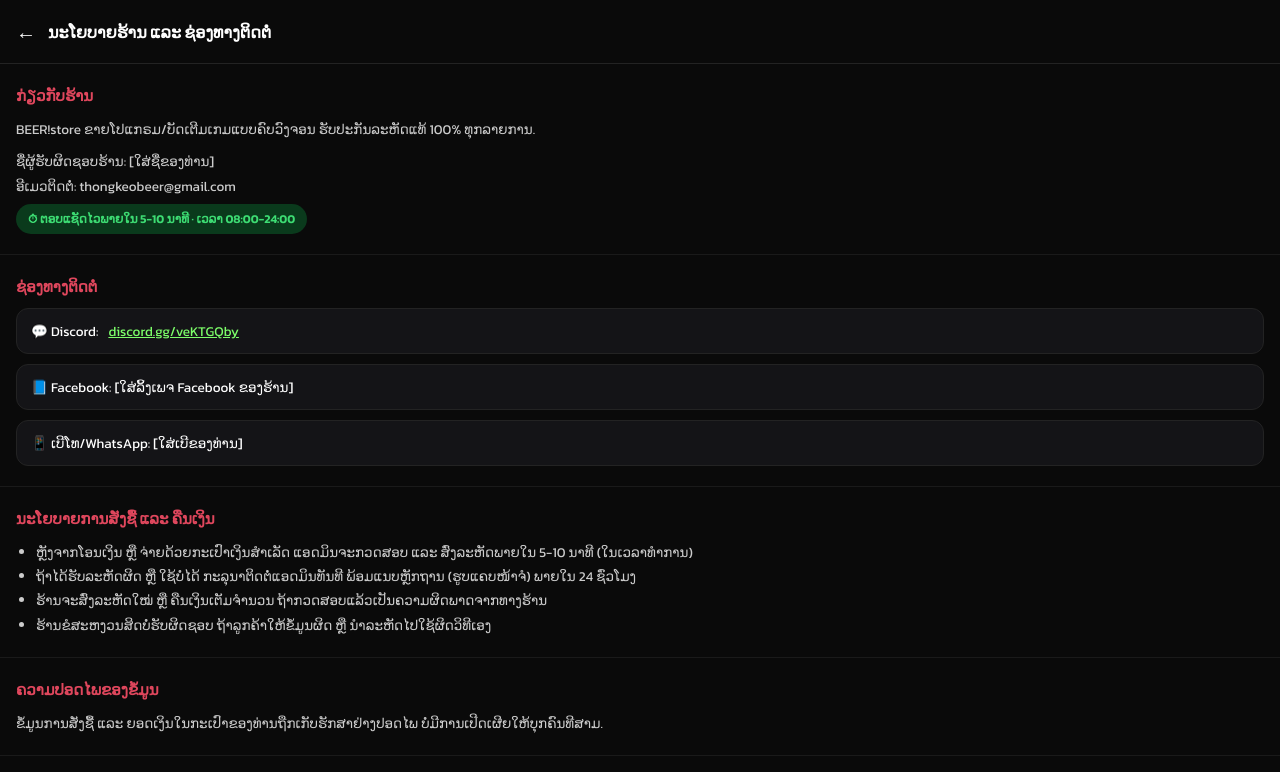
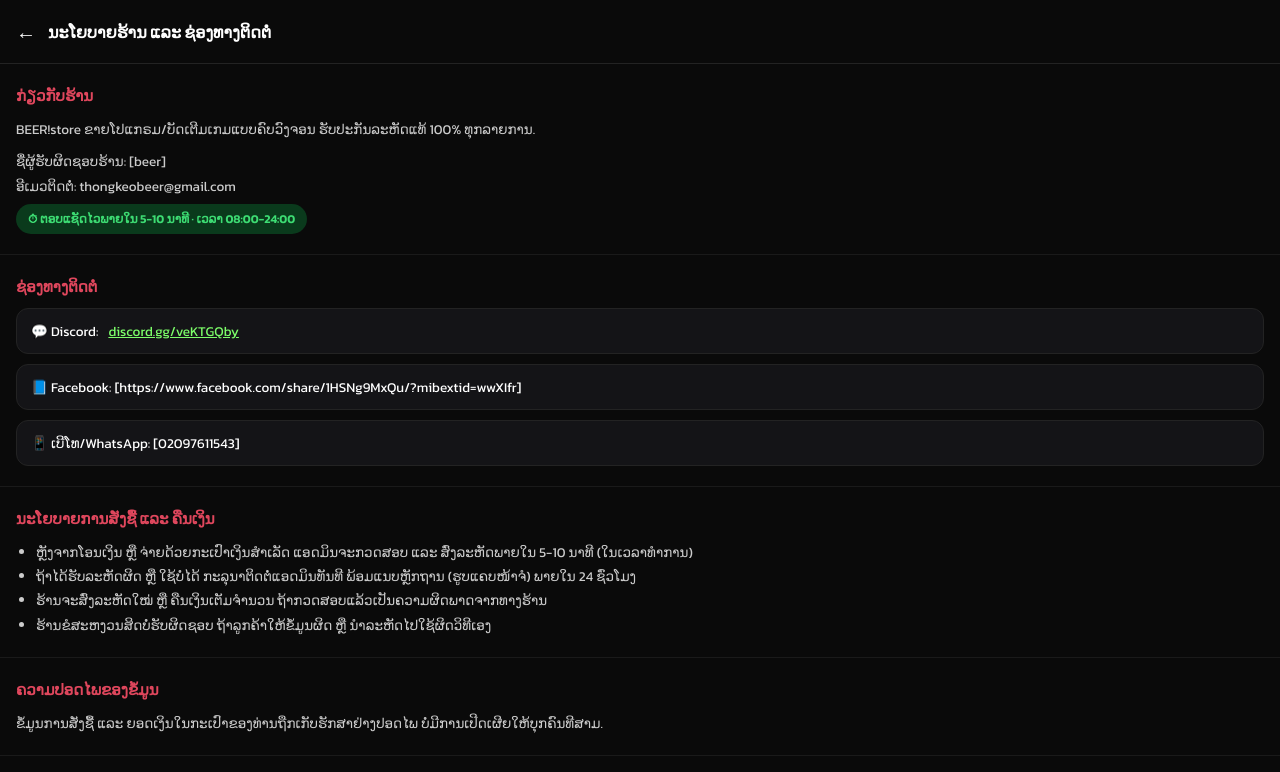
Before and after one commit to thongkeobeer-ship-it/beer, a plain HTML site: page policy.html in a window 1280 px wide. Drawn offline with Linux system fonts and the light colour scheme.

Commit message:
Update policy.html

```diff
--- a/policy.html
+++ b/policy.html
@@ -88,7 +88,7 @@
 <h2>ກ່ຽວກັບຮ້ານ</h2>
 <p>BEER!store ຂາຍໂປແກຣມ/ບັດເຕີມເກມແບບຄົບວົງຈອນ ຮັບປະກັນລະຫັດແທ້ 100% ທຸກລາຍການ.</p>
 <p style="margin-top:8px;">
-ຊື່ຜູ້ຮັບຜິດຊອບຮ້ານ: [ໃສ່ຊື່ຂອງທ່ານ]<br>
+ຊື່ຜູ້ຮັບຜິດຊອບຮ້ານ: [beer]<br>
 ອີເມວຕິດຕໍ່: thongkeobeer@gmail.com
 </p>
 <div class="reply-badge">⏱ ຕອບແຊັດໄວພາຍໃນ 5-10 ນາທີ · ເວລາ 08:00-24:00</div>
@@ -98,8 +98,8 @@
 <h2>ຊ່ອງທາງຕິດຕໍ່</h2>
 <div class="contact-list">
 <div class="contact-item">💬 Discord: <a href="https://discord.gg/veKTGQby" style="color:#7dff6a;">discord.gg/veKTGQby</a></div>
-<div class="contact-item">📘 Facebook: [ໃສ່ລິ້ງເພຈ Facebook ຂອງຮ້ານ]</div>
-<div class="contact-item">📱 ເບີໂທ/WhatsApp: [ໃສ່ເບີຂອງທ່ານ]</div>
+<div class="contact-item">📘 Facebook: [https://www.facebook.com/share/1HSNg9MxQu/?mibextid=wwXIfr]</div>
+<div class="contact-item">📱 ເບີໂທ/WhatsApp: [02097611543]</div>
 </div>
 </div>
 
```
